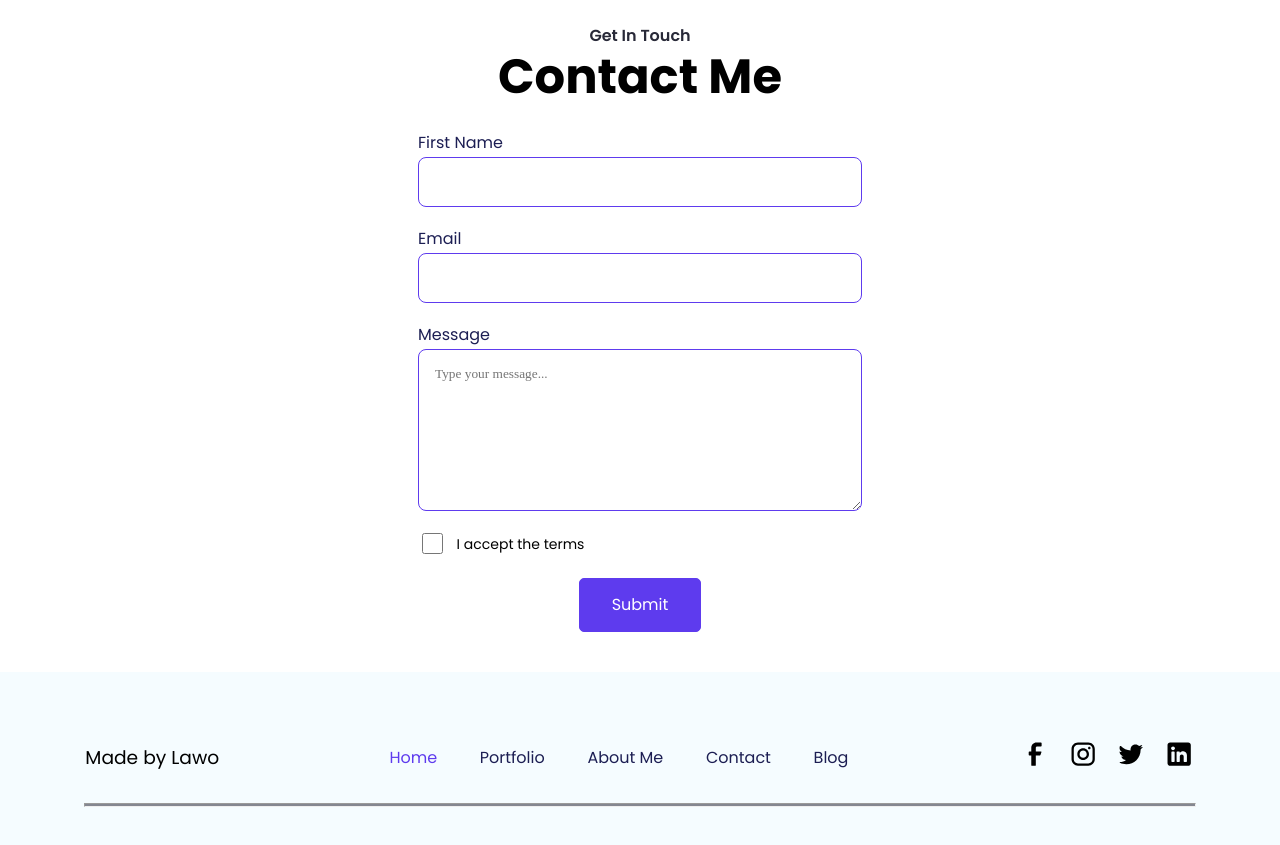
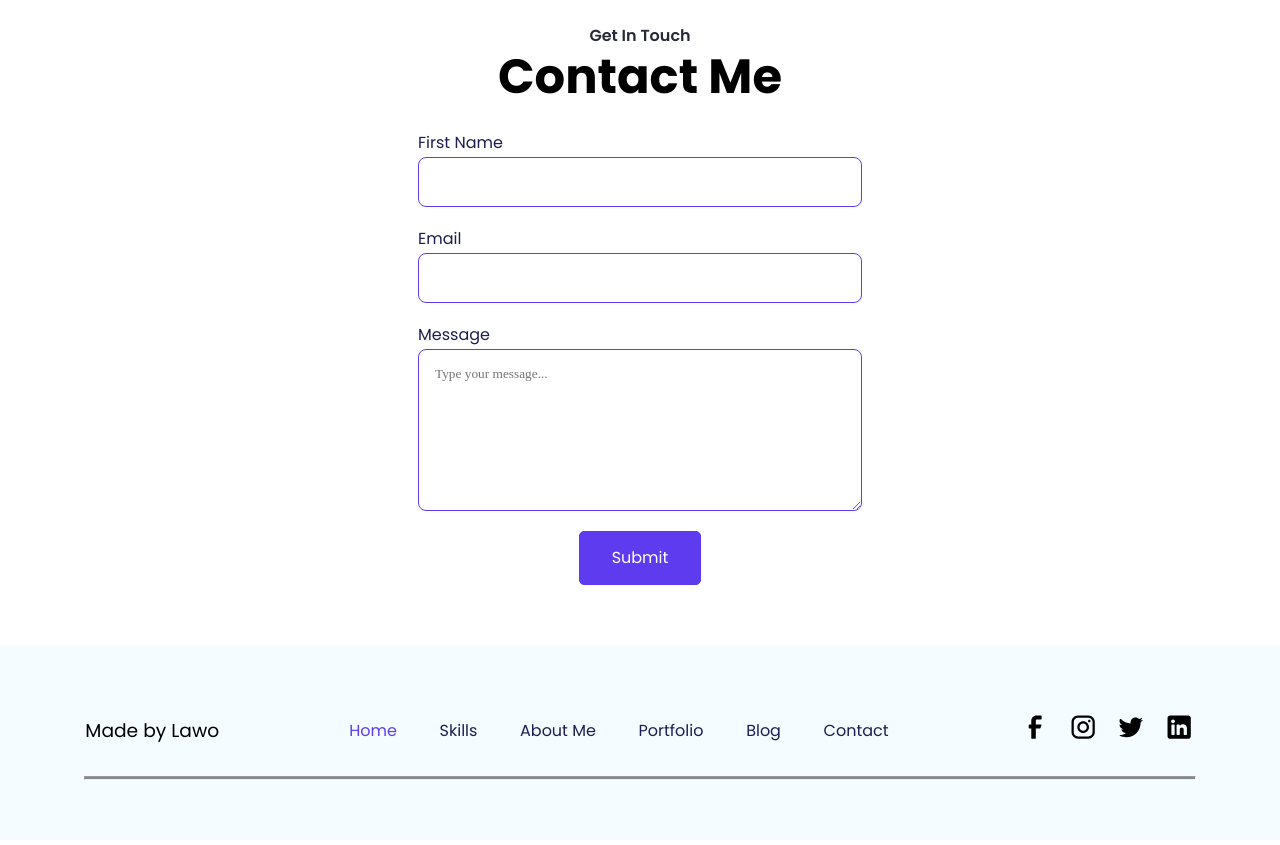
Before and after one commit to Lawo69/Portfolio-Website, a React (Create React App) app: page / in a window 1280 px wide. Shown: the part 4640-5485 px from the top of the page. Built offline with nearby package versions, Linux system fonts and the light colour scheme.

Commit message:
update form and social media icons

```diff
--- a/package.json
+++ b/package.json
@@ -6,6 +6,9 @@
     "node": ">=12.x"
   },
   "dependencies": {
+    "body-parser": "^1.20.2",
+    "express": "^4.18.2",
+    "nodemailer": "^6.9.7",
     "react": "^18.2.0",
     "react-dom": "^18.2.0",
     "react-router-dom": "^6.14.2",
--- a/src/Pages/Home/ContactMe.jsx
+++ b/src/Pages/Home/ContactMe.jsx
@@ -1,32 +1,55 @@
+import React from 'react';
+
 export default function ContactMe() {
     return (
         <section id="Contact" className="contact--section">
-            <hr/>
+            <hr />
             <div>
                 <p className="sub--title">Get In Touch</p>
                 <h2>Contact Me</h2>
             </div>
-            <form className="contact--form--container">
+            <form
+                action="https://formspree.io/f/xleyykpa"
+                method="POST"
+                className="contact--form--container"
+            >
                 <div className="container">
                     <label htmlFor="first-name" className="contact--label">
                         <span className="text-md">First Name</span>
-                        <input type="text" className="contact--input test-md" name="first-name" id="first-name" required/>
+                        <input
+                            type="text"
+                            className="contact--input test-md"
+                            name="first-name"
+                            id="first-name"
+                            required
+                        />
                     </label>
                     <label htmlFor="email" className="contact--label">
                         <span className="text-md">Email</span>
-                        <input type="email" className="contact--input test-md" name="email" id="email" required/>
+                        <input
+                            type="email"
+                            className="contact--input test-md"
+                            name="email"
+                            id="email"
+                            required
+                        />
                     </label>
                 </div>
                 <label htmlFor="message" className="contact--label">
                     <span className="text-md">Message</span>
-                    <textarea className="contact--input test-md" id="phone-number" rows="8" placeholder="Type your message..."/>
-                </label>
-                <label htmlFor="checkbox" className="checkbox--label">
-                    <input type="checkbox" required name="checkbox" id="checkbox" />
-                    <span className="text-sm">I accept the terms</span>
+                    <textarea
+                        className="contact--input test-md"
+                        name="message"
+                        id="message"
+                        rows="8"
+                        placeholder="Type your message..."
+                        required
+                    />
                 </label>
                 <div>
-                    <button className="btn btn-primary contact--form--btn">Submit</button>
+                    <button type="submit" className="btn btn-primary contact--form--btn">
+                        Submit
+                    </button>
                 </div>
             </form>
         </section>
--- a/src/Pages/Home/Footer.jsx
+++ b/src/Pages/Home/Footer.jsx
@@ -31,10 +31,10 @@ function Footer() {
                 smooth={true}
                 offset={-70}
                 duration={500}
-                to="MyPortfolio"
+                to="mySkills"
                 className="text-md"
               >
-                Portfolio
+                Skills
               </Link>
             </li>
             <li>
@@ -57,10 +57,10 @@ function Footer() {
                 smooth={true}
                 offset={-70}
                 duration={500}
-                to="Contact"
+                to="MyPortfolio"
                 className="text-md"
               >
-                Contact
+                Portfolio
               </Link>
             </li>
             <li>
@@ -70,19 +70,33 @@ function Footer() {
                 smooth={true}
                 offset={-70}
                 duration={500}
-                to="Blog"
+                to="MyBlog"
                 className="text-md"
               >
                 Blog
               </Link>
             </li>
+            <li>
+              <Link
+                activeClass="navbar--active-content"
+                spy={true}
+                smooth={true}
+                offset={-70}
+                duration={500}
+                to="Contact"
+                className="text-md"
+              >
+                Contact
+              </Link>
+            </li>
+
           </ul>
         </div>
         <div className="footer--social--icon">
           <ul>
             <li>
               <a
-                href="https://www.facebook.com/"
+                href="https://web.facebook.com/profile.php?id=100086297815808"
                 className="navbar--content"
                 target="_blank"
                 rel="noreferrer"
@@ -103,7 +117,7 @@ function Footer() {
             </li>
             <li>
               <a
-                href="https://www.instagram.com/"
+                href="https://www.instagram.com/lawo__69?fbclid=IwAR2SXf_LdC1cn4SFNAxysDcLnmgF4nvFX13fTgR8BF-ia_LEuS2QV_LXdmM"
                 className="navbar--content"
                 target="_blank"
                 rel="noreferrer"
@@ -126,7 +140,7 @@ function Footer() {
             </li>
             <li>
               <a
-                href="https://www.twitter.com/"
+                href="https://twitter.com/supunla22784799"
                 className="navbar--content"
                 target="_blank"
                 rel="noreferrer"
@@ -147,7 +161,7 @@ function Footer() {
             </li>
             <li>
               <a
-                href="https://www.linkedin.com/"
+                href="https://www.linkedin.com/in/supungunawardhana/"
                 className="navbar--content"
                 target="_blank"
                 rel="noreferrer"
```
Also changed, not shown: src/data/server.js (added, +43 -0 lines), 1 other file (tests, documents, lock files or other folders).
